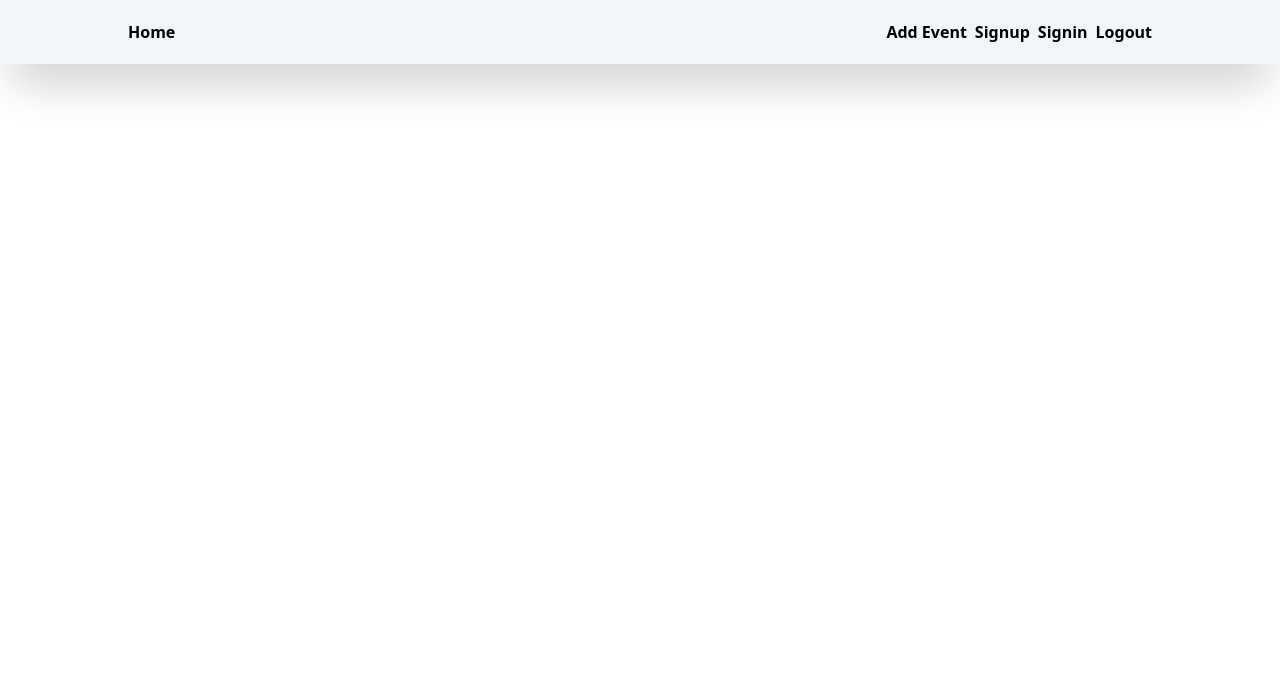
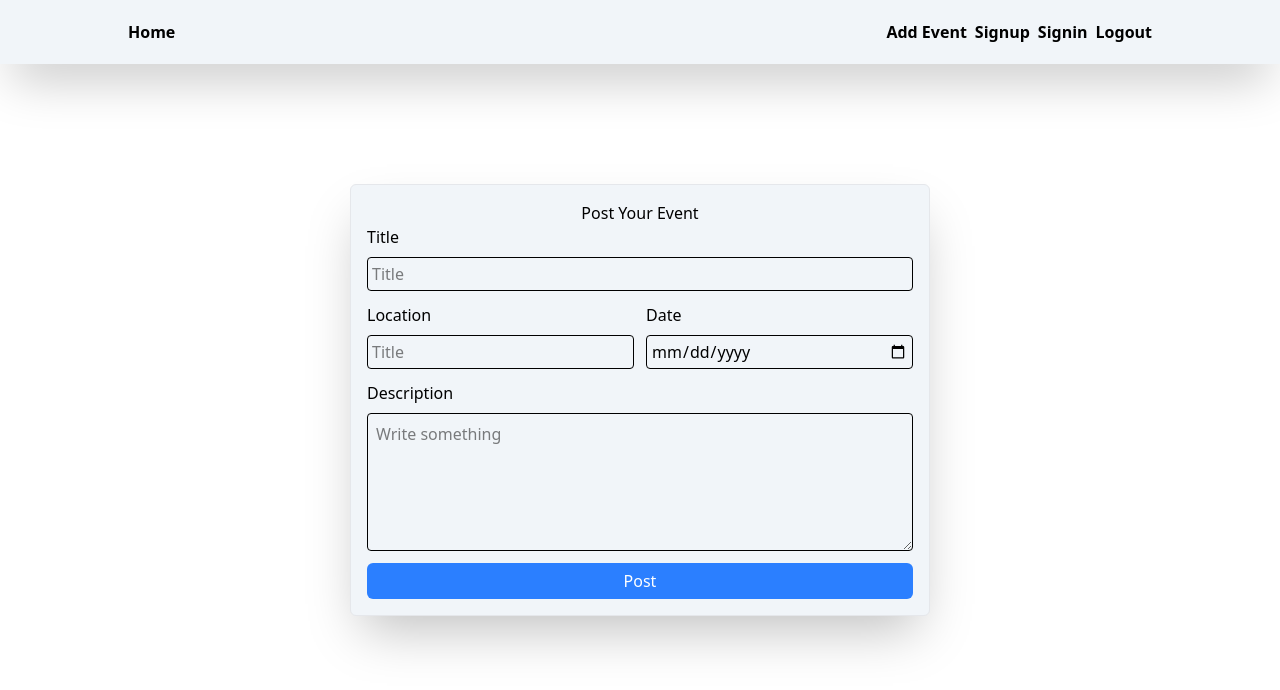
Before and after one commit to warsi0707/event-app, a React app in the folder frontend/: page /post-event in a window 1280 px wide. Shown: the top 690 px of the page. Built offline with nearby package versions, Linux system fonts and the light colour scheme; the HTML template or start-up script is replaced by a standard one.

Commit message:
post-event-page

```diff
--- a/frontend/src/pages/PostEvent.jsx
+++ b/frontend/src/pages/PostEvent.jsx
@@ -1,5 +1,30 @@
 export default function PostEvent(){
     return (
-        <div></div>
+         <div className="min-h-screen w-full p-3 lg:w-[900px]  mx-auto flex justify-center md:px-40  items-center">
+            <div className="bg-slate-100 shadow-2xl border border-gray-200 -mt-32 w-full p-4 rounded-md">
+                <h1 className="text-center">Post Your Event</h1>
+                <div className="flex flex-col gap-3">
+                    <div className="flex flex-col gap-2">
+                        <label htmlFor="">Title</label>
+                        <input type="text" className="border w-full p-1 rounded-sm" placeholder="Title"/>
+                    </div>
+                    <div className="flex w-full justify-between gap-3">
+                        <div className="flex w-full flex-col gap-2">
+                            <label htmlFor="">Location</label>
+                            <input type="text" className="border w-full p-1 rounded-sm" placeholder="Title"/>
+                        </div>
+                        <div className="flex w-full flex-col gap-2">
+                            <label htmlFor="">Date</label>
+                            <input type="date" className="border w-full p-1 rounded-sm" placeholder="Title"/>
+                        </div>
+                    </div>
+                    <div className="flex w-full flex-col gap-2">
+                        <label htmlFor="">Description</label>
+                        <textarea name="" rows={5} className="border rounded-sm p-2" placeholder="Write something" id=""></textarea>
+                    </div>
+                    <button className="bg-blue-500 p-1.5 rounded-md text-white cursor-pointer">Post</button>
+                </div>
+            </div>
+        </div>
     )
 }
--- a/frontend/src/pages/Signin.jsx
+++ b/frontend/src/pages/Signin.jsx
@@ -8,7 +8,7 @@ import { FaRegEyeSlash } from "react-icons/fa";
 export default function Signin(){
     const [showPassword, setShowPassword] = useState(false)
     return (
-        <div className="min-h-screen w-full p-3 md:w-[900px]  mx-auto flex justify-center items-center">
+        <div className="min-h-screen w-full p-3 lg:w-[900px]  mx-auto flex justify-center items-center">
             <div className="bg-slate-100 shadow-2xl border border-gray-200 -mt-32 w-96  p-4 rounded-md">
                 <h1 className="text-xl text-center ">Login </h1>
                 <div className="flex flex-col py-10 gap-3">
```
